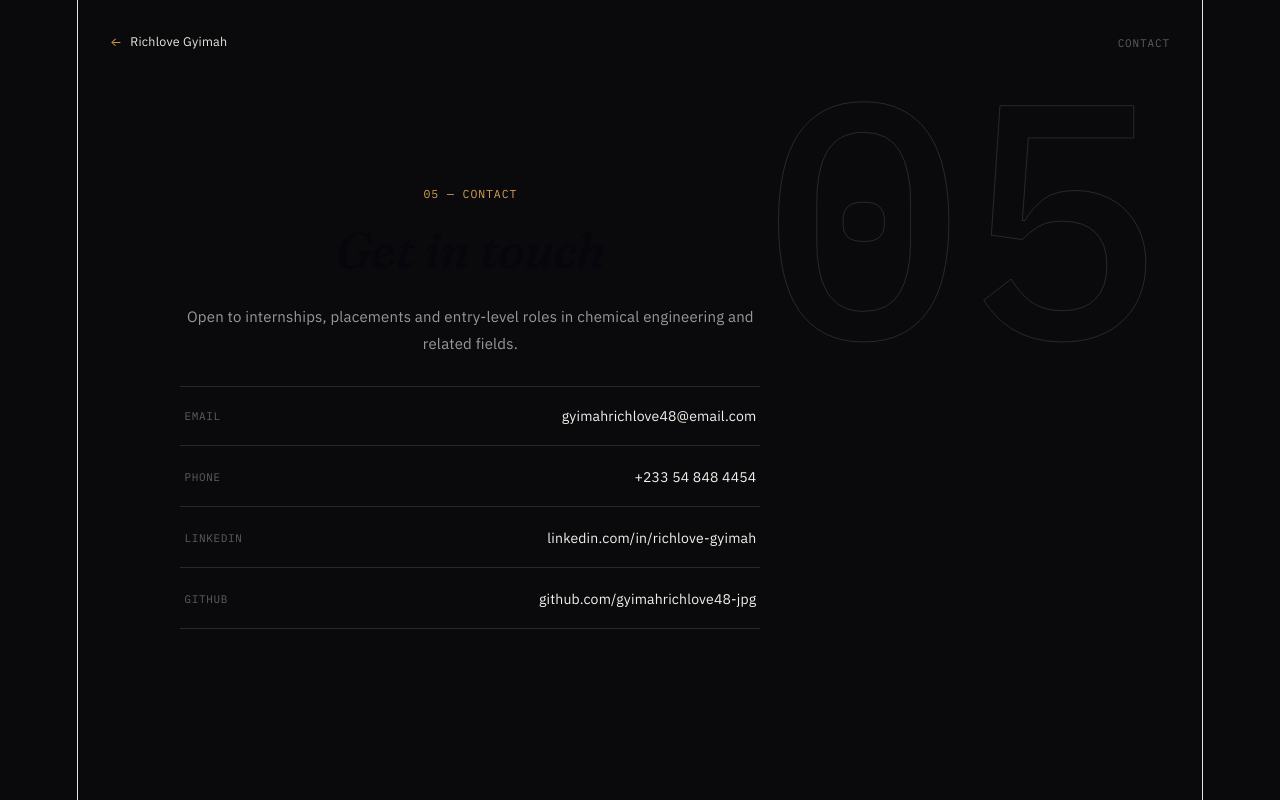
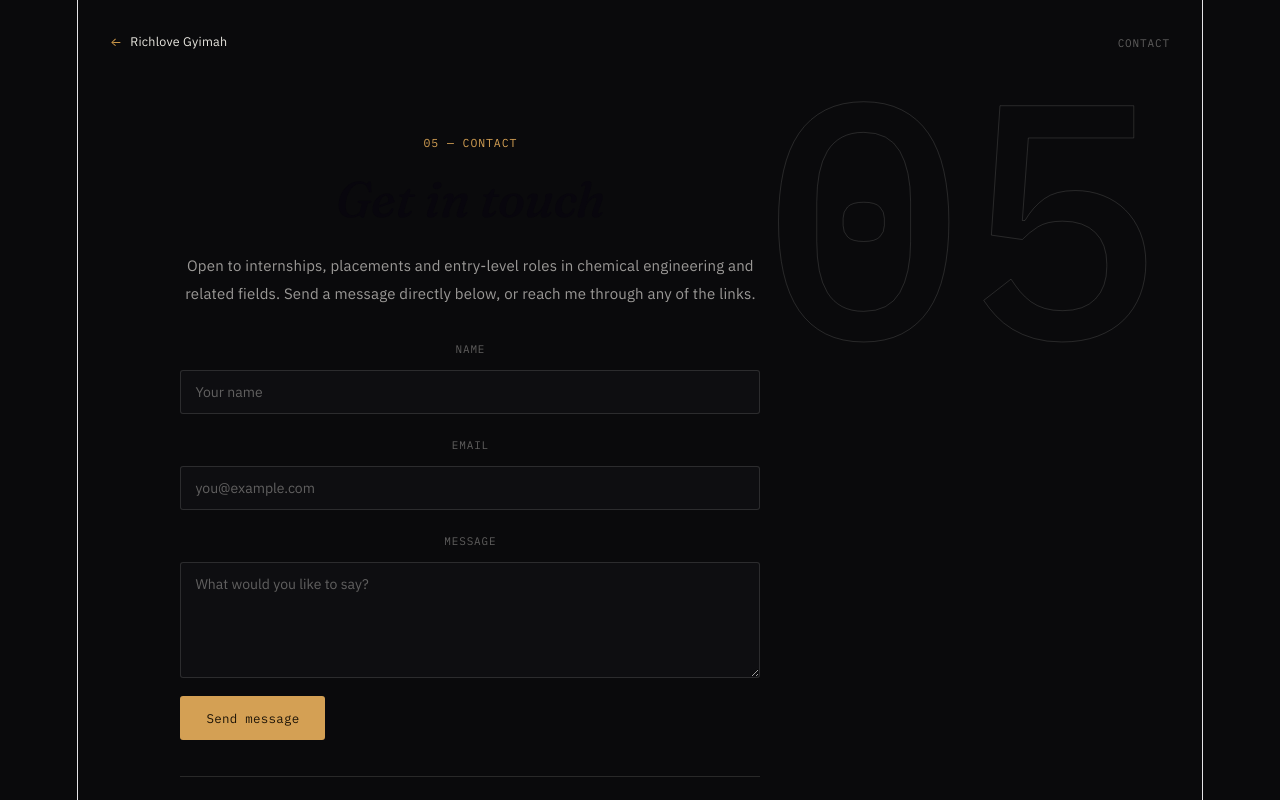
Before and after one commit to gyimahrichlove48-jpg/gyimahrichlove.github.io, a React (Vite) app: page /contact in a window 1280 px wide. Shown: the top 800 px of the page. Built offline with nearby package versions, Linux system fonts and the light colour scheme.

Commit message:
fix case-sensitive import paths

```diff
--- a/index.html
+++ b/index.html
@@ -2,12 +2,28 @@
 <html lang="en">
   <head>
     <meta charset="UTF-8" />
-    <link rel="icon" type="image/svg+xml" href="/favicon.svg" />
+    <link rel="icon" type="image/svg+xml" href="/vite.svg" />
     <meta name="viewport" content="width=device-width, initial-scale=1.0" />
     <title>Richlove Gyimah's Portfolio</title>
   </head>
   <body>
     <div id="root"></div>
+
+    <!--
+      Hidden form for Netlify's build-time form detection.
+      Netlify scans the built HTML for <form> tags with data-netlify="true" —
+      it can't see the React form in Contact.jsx because that only exists after
+      JavaScript runs in the browser. This static copy, with the exact same
+      name and field names, is what lets Netlify register the "contact" form
+      and give the real form a place to submit to. It's never shown to anyone.
+    -->
+    <form name="contact" data-netlify="true" data-netlify-honeypot="bot-field" hidden>
+      <input type="text" name="name" />
+      <input type="email" name="email" />
+      <textarea name="message"></textarea>
+      <input name="bot-field" />
+    </form>
+
     <script type="module" src="/src/main.jsx"></script>
   </body>
 </html>
--- a/src/App.css
+++ b/src/App.css
@@ -324,6 +324,65 @@ h1, h2, .page-title, .home-name { font-family: var(--font-display); font-weight:
 }
 .resume-frame-wrap iframe { width: 100%; height: 100%; border: none; }
 
+/* ---------- Contact form ---------- */
+.hidden-field { position: absolute; left: -9999px; top: -9999px; }
+
+.contact-form {
+  display: flex;
+  flex-direction: column;
+  gap: 18px;
+  margin-bottom: 44px;
+  padding-bottom: 36px;
+  border-bottom: 1px solid var(--line);
+}
+
+.form-row { display: flex; flex-direction: column; gap: 8px; }
+
+.form-label {
+  font-family: var(--font-mono);
+  font-size: 11px;
+  color: var(--text-faint);
+  letter-spacing: 0.08em;
+  text-transform: uppercase;
+}
+
+.form-input {
+  background: var(--panel);
+  border: 1px solid var(--line);
+  border-radius: 3px;
+  padding: 12px 14px;
+  font-family: var(--font-body);
+  font-size: 14px;
+  color: var(--text);
+  outline: none;
+  transition: border-color 0.15s ease;
+}
+
+.form-input::placeholder { color: var(--text-faint); }
+.form-input:focus { border-color: var(--accent-soft); }
+.form-textarea { resize: vertical; font-family: var(--font-body); }
+
+.contact-form .btn { align-self: flex-start; border: none; }
+.contact-form .btn:disabled { opacity: 0.6; cursor: default; }
+
+.form-error { font-size: 13px; color: #e08a6b; margin: 0; }
+
+.form-success {
+  border: 1px solid var(--accent-soft);
+  background: var(--accent-dim);
+  border-radius: 6px;
+  padding: 22px 24px;
+  margin-bottom: 44px;
+}
+
+.form-success-title {
+  font-family: var(--font-display);
+  font-style: italic;
+  font-size: 19px;
+  margin: 0 0 8px;
+  color: var(--accent);
+}
+
 /* ---------- Contact page ---------- */
 .contact-list { display: flex; flex-direction: column; gap: 2px; border-top: 1px solid var(--line); margin-bottom: 30px; }
 .contact-row {
--- a/src/Pages/About.jsx
+++ b/src/Pages/About.jsx
@@ -30,12 +30,36 @@ export default function About() {
         </div>
 
         <div className="about-block">
+          <p className="about-block-title">What drives me</p>
+          <p className="page-text" style={{ marginBottom: 0 }}>
+            I'm curious and determined, with a growing interest in technology alongside my
+            studies in chemical engineering, electronics, engineering drawing, mathematics and
+            analytical chemistry. I like exploring new ideas and building projects that push my
+            skills forward, academically and beyond. My goal is to become a skilled chemical
+            engineer and use that knowledge to solve real-world problems &mdash; and to keep
+            learning things, like web development, that aren't part of the syllabus but make me
+            better at the work anyway.
+          </p>
+        </div>
+
+        <div className="about-block">
           <p className="about-block-title">Core skills</p>
           <div className="tag-row">
             <span className="tag">Data analysis (Excel)</span>
             <span className="tag">AutoCAD (basic)</span>
             <span className="tag">Problem solving</span>
             <span className="tag">Communication</span>
+          </div>
+        </div>
+
+        <div className="about-block">
+          <p className="about-block-title">How I work</p>
+          <div className="tag-row">
+            <span className="tag">Teamwork</span>
+            <span className="tag">Critical thinking</span>
+            <span className="tag">Time management</span>
+            <span className="tag">Adaptability</span>
+            <span className="tag">Willingness to learn</span>
           </div>
         </div>
 
--- a/src/Pages/Contact.jsx
+++ b/src/Pages/Contact.jsx
@@ -1,6 +1,43 @@
+import { useState } from 'react'
 import { CornerNav, GhostNum } from '../components/PageChrome'
 
+function encode(data) {
+  return Object.keys(data)
+    .map((key) => encodeURIComponent(key) + '=' + encodeURIComponent(data[key]))
+    .join('&')
+}
+
 export default function Contact() {
+  const [form, setForm] = useState({ name: '', email: '', message: '' })
+  const [status, setStatus] = useState('idle') // idle | sending | sent | error
+
+  function handleChange(e) {
+    setForm({ ...form, [e.target.name]: e.target.value })
+  }
+
+  function handleSubmit(e) {
+    e.preventDefault()
+
+    // honeypot: if this hidden field is filled, it was a bot — pretend success, send nothing
+    if (e.target.elements['bot-field'].value) {
+      setStatus('sent')
+      return
+    }
+
+    setStatus('sending')
+
+    fetch('/', {
+      method: 'POST',
+      headers: { 'Content-Type': 'application/x-www-form-urlencoded' },
+      body: encode({ 'form-name': 'contact', ...form }),
+    })
+      .then(() => {
+        setStatus('sent')
+        setForm({ name: '', email: '', message: '' })
+      })
+      .catch(() => setStatus('error'))
+  }
+
   return (
     <div className="page-shell fade-in">
       <GhostNum page="contact" />
@@ -10,8 +47,86 @@ export default function Contact() {
         <h2 className="page-title">Get in touch</h2>
         <p className="page-text">
           Open to internships, placements and entry-level roles in chemical engineering and
-          related fields.
+          related fields. Send a message directly below, or reach me through any of the links.
         </p>
+
+        {status === 'sent' ? (
+          <div className="form-success">
+            <p className="form-success-title">Message sent</p>
+            <p className="page-text" style={{ marginBottom: 0 }}>
+              Thanks for reaching out &mdash; I'll reply as soon as I can.
+            </p>
+          </div>
+        ) : (
+          <form
+            name="contact"
+            method="POST"
+            data-netlify="true"
+            data-netlify-honeypot="bot-field"
+            onSubmit={handleSubmit}
+            className="contact-form"
+          >
+            <input type="hidden" name="form-name" value="contact" />
+            <p className="hidden-field">
+              <label>
+                Don&rsquo;t fill this out: <input name="bot-field" />
+              </label>
+            </p>
+
+            <div className="form-row">
+              <label className="form-label" htmlFor="name">Name</label>
+              <input
+                className="form-input"
+                type="text"
+                id="name"
+                name="name"
+                required
+                value={form.name}
+                onChange={handleChange}
+                placeholder="Your name"
+              />
+            </div>
+
+            <div className="form-row">
+              <label className="form-label" htmlFor="email">Email</label>
+              <input
+                className="form-input"
+                type="email"
+                id="email"
+                name="email"
+                required
+                value={form.email}
+                onChange={handleChange}
+                placeholder="you@example.com"
+              />
+            </div>
+
+            <div className="form-row">
+              <label className="form-label" htmlFor="message">Message</label>
+              <textarea
+                className="form-input form-textarea"
+                id="message"
+                name="message"
+                required
+                rows={5}
+                value={form.message}
+                onChange={handleChange}
+                placeholder="What would you like to say?"
+              />
+            </div>
+
+            <button className="btn btn-accent" type="submit" disabled={status === 'sending'}>
+              {status === 'sending' ? 'Sending…' : 'Send message'}
+            </button>
+
+            {status === 'error' && (
+              <p className="form-error">
+                Something went wrong &mdash; please try again, or email me directly below.
+              </p>
+            )}
+          </form>
+        )}
+
         <div className="contact-list">
           <a className="contact-row" href="mailto:gyimahrichlove48@email.com">
             <span className="contact-row-label">Email</span>
```
